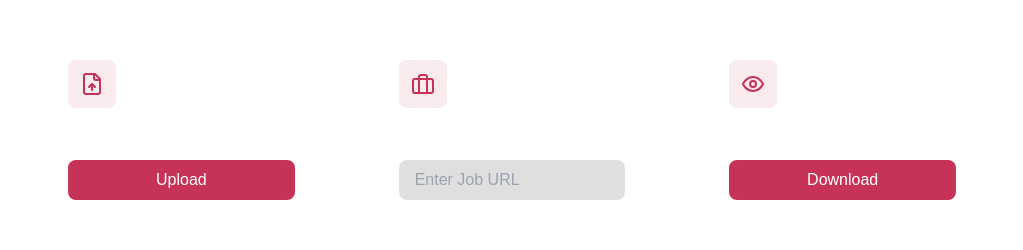
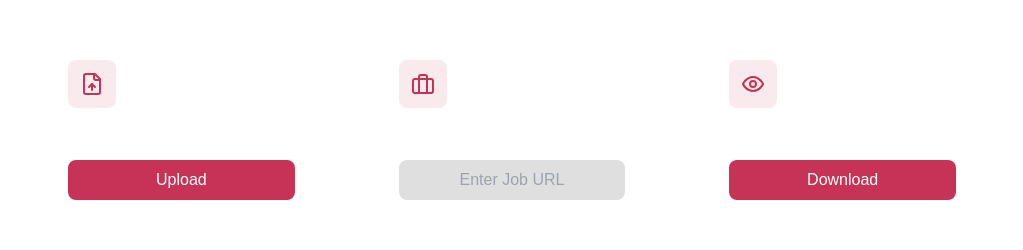
Before and after one commit to Mac0nia/DearCV, a React (Vite) app: page / in a window 1280 px wide. Shown: the part 2786-3036 px from the top of the page, without its empty margins (128-1151 px from the left). Built offline with nearby package versions, Linux system fonts and the light colour scheme.

Commit message:
centered job url

```diff
--- a/src/components/Dashboard.css
+++ b/src/components/Dashboard.css
@@ -33,6 +33,9 @@
 background-color: #7b79793d;
 }
 
+.center-text {
+  text-align: center;
+}
 
 /* Footer */
 .dashboard-footer {
--- a/src/components/Dashboard.tsx
+++ b/src/components/Dashboard.tsx
@@ -47,7 +47,7 @@ const Dashboard: React.FC = () => {
                 <Briefcase className="h-6 w-6 text-primary"/>
               </div>
               <h3 className="text-xl font-bold text-white mb-2">Upload Job</h3>
-              <input type="url" placeholder="Enter Job URL" className="upload-url text-white px-4 py-2 rounded-lg mb-2 w-full" />
+              <input type="url" placeholder="Enter Job URL" className="upload-url text-white px-4 py-2 rounded-lg mb-2 w-full center-text" />
             </div>
           </div>
           <div className="group relative view-resumes">
```
